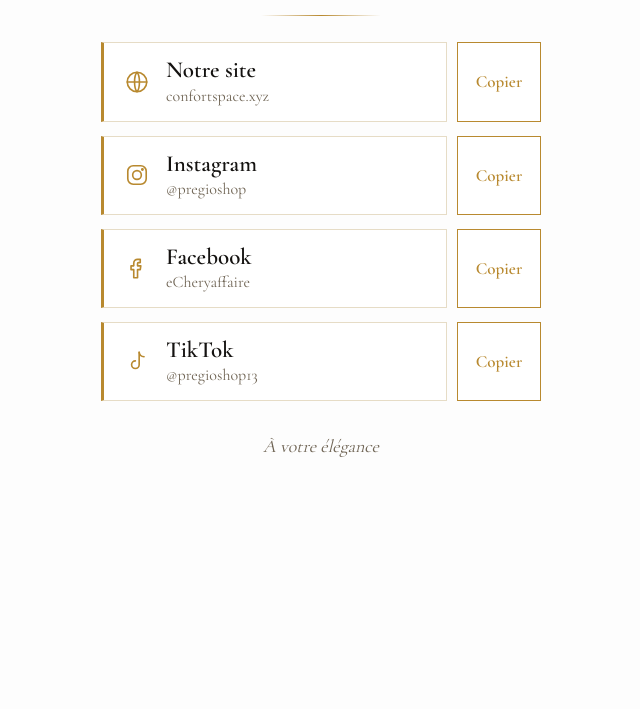
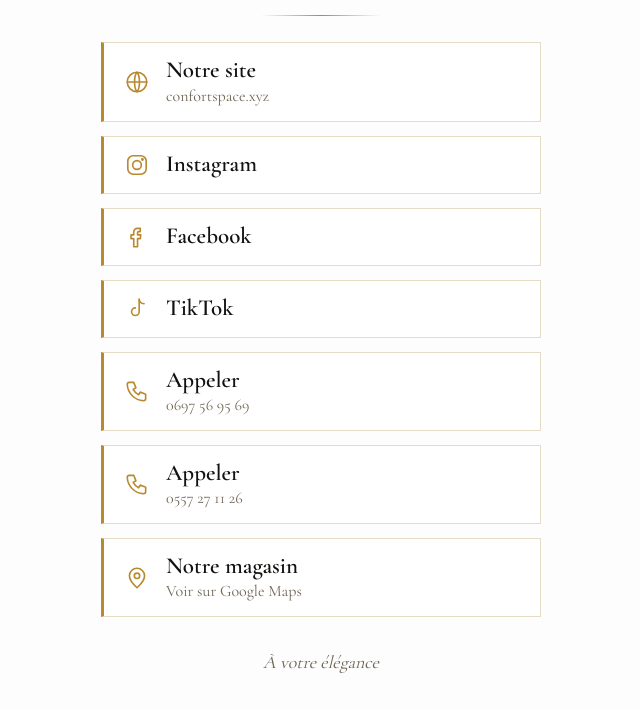
Before and after one commit to PREGIOSHOP/pregioshop, a plain HTML site: page index.html in a window 1280 px wide. Shown: the part 295-1004 px from the top of the page, without its empty margins (319-959 px from the left). Before the commit the page ends 800 px from the top, so only its background shows below. Drawn offline with nearby package versions, Linux system fonts and the light colour scheme.

Commit message:
Update index.html

```diff
--- a/index.html
+++ b/index.html
@@ -36,15 +36,9 @@ li{display:flex;gap:10px}
 .link svg{width:26px;height:26px;flex:none;stroke:var(--gold);fill:none;stroke-width:1.5;stroke-linecap:round;stroke-linejoin:round}
 .t{display:block;font-size:23px;font-weight:600;line-height:1.1}
 .s{display:block;font-size:16px;color:#6f6454;margin-top:2px;overflow-wrap:anywhere}
-.copy{
-  font-family:var(--serif);font-size:17px;font-weight:600;color:var(--gold);background:#fff;
-  border:1px solid var(--gold);padding:0 16px;cursor:pointer;min-width:84px;
-}
-.copy:hover,.copy:focus-visible{background:var(--gold);color:#fff}
-.copy.ok{background:var(--ink);border-color:var(--ink);color:#fff}
 a:focus-visible,button:focus-visible{outline:2px solid var(--ink);outline-offset:2px}
 footer{margin-top:34px;font-size:18px;font-style:italic;color:#6f6454}
-@media (max-width:380px){.copy{min-width:70px;padding:0 10px}.t{font-size:21px}}
+@media (max-width:380px){.t{font-size:21px}}
 </style>
 </head>
 <body>
@@ -57,40 +51,45 @@ footer{margin-top:34px;font-size:18px;font-style:italic;color:#6f6454}
         <svg viewBox="0 0 24 24" aria-hidden="true"><circle cx="12" cy="12" r="9"/><path d="M3 12h18M12 3c3 3.2 3 14.8 0 18M12 3c-3 3.2-3 14.8 0 18"/></svg>
         <span><span class="t">Notre site</span><span class="s">confortspace.xyz</span></span>
       </a>
-      <button class="copy" data-c="https://www.confortspace.xyz/">Copier</button>
     </li>
     <li>
       <a class="link" href="https://www.instagram.com/pregioshop">
         <svg viewBox="0 0 24 24" aria-hidden="true"><rect x="3.5" y="3.5" width="17" height="17" rx="5"/><circle cx="12" cy="12" r="4"/><circle cx="17" cy="7" r=".6"/></svg>
-        <span><span class="t">Instagram</span><span class="s">@pregioshop</span></span>
+        <span><span class="t">Instagram</span></span>
       </a>
-      <button class="copy" data-c="https://www.instagram.com/pregioshop">Copier</button>
     </li>
     <li>
       <a class="link" href="https://www.facebook.com/eCheryaffaire">
         <svg viewBox="0 0 24 24" aria-hidden="true"><path d="M15 4h-2.5A3.5 3.5 0 0 0 9 7.5V10H6.5v3.5H9V21h3.5v-7.5H15l.5-3.5h-3V7.8c0-.5.3-.8.8-.8H15z"/></svg>
-        <span><span class="t">Facebook</span><span class="s">eCheryaffaire</span></span>
+        <span><span class="t">Facebook</span></span>
       </a>
-      <button class="copy" data-c="https://www.facebook.com/eCheryaffaire">Copier</button>
     </li>
     <li>
       <a class="link" href="https://www.tiktok.com/@pregioshop13">
         <svg viewBox="0 0 24 24" aria-hidden="true"><path d="M14 3v11.5a3.5 3.5 0 1 1-3.5-3.5"/><path d="M14 3c.3 2.4 1.9 4 4.5 4.2"/></svg>
-        <span><span class="t">TikTok</span><span class="s">@pregioshop13</span></span>
+        <span><span class="t">TikTok</span></span>
       </a>
-      <button class="copy" data-c="https://www.tiktok.com/@pregioshop13">Copier</button>
+    </li>
+    <li>
+      <a class="link" href="tel:+213697569569">
+        <svg viewBox="0 0 24 24" aria-hidden="true"><path d="M5 4h4l2 5-2.5 1.5a11 11 0 0 0 5 5L15 13l5 2v4a2 2 0 0 1-2 2A16 16 0 0 1 3 6a2 2 0 0 1 2-2z"/></svg>
+        <span><span class="t">Appeler</span><span class="s">0697 56 95 69</span></span>
+      </a>
+    </li>
+    <li>
+      <a class="link" href="tel:+213557271126">
+        <svg viewBox="0 0 24 24" aria-hidden="true"><path d="M5 4h4l2 5-2.5 1.5a11 11 0 0 0 5 5L15 13l5 2v4a2 2 0 0 1-2 2A16 16 0 0 1 3 6a2 2 0 0 1 2-2z"/></svg>
+        <span><span class="t">Appeler</span><span class="s">0557 27 11 26</span></span>
+      </a>
+    </li>
+    <li>
+      <a class="link" href="https://maps.app.goo.gl/dR3pLiZkFPm1siFq5">
+        <svg viewBox="0 0 24 24" aria-hidden="true"><path d="M12 21s7-6.2 7-11a7 7 0 0 0-14 0c0 4.8 7 11 7 11z"/><circle cx="12" cy="10" r="2.5"/></svg>
+        <span><span class="t">Notre magasin</span><span class="s">Voir sur Google Maps</span></span>
+      </a>
     </li>
   </ul>
   <footer>À votre élégance</footer>
 </main>
-<script>
-document.querySelectorAll('.copy').forEach(function(b){
-  b.addEventListener('click',function(){
-    var t=b.getAttribute('data-c');
-    function done(){b.textContent='Copié';b.classList.add('ok');setTimeout(function(){b.textContent='Copier';b.classList.remove('ok')},1600)}
-    try{navigator.clipboard.writeText(t).then(done,function(){prompt('Copiez le lien :',t)})}catch(e){prompt('Copiez le lien :',t)}
-  });
-});
-</script>
 </body>
 </html>
```
